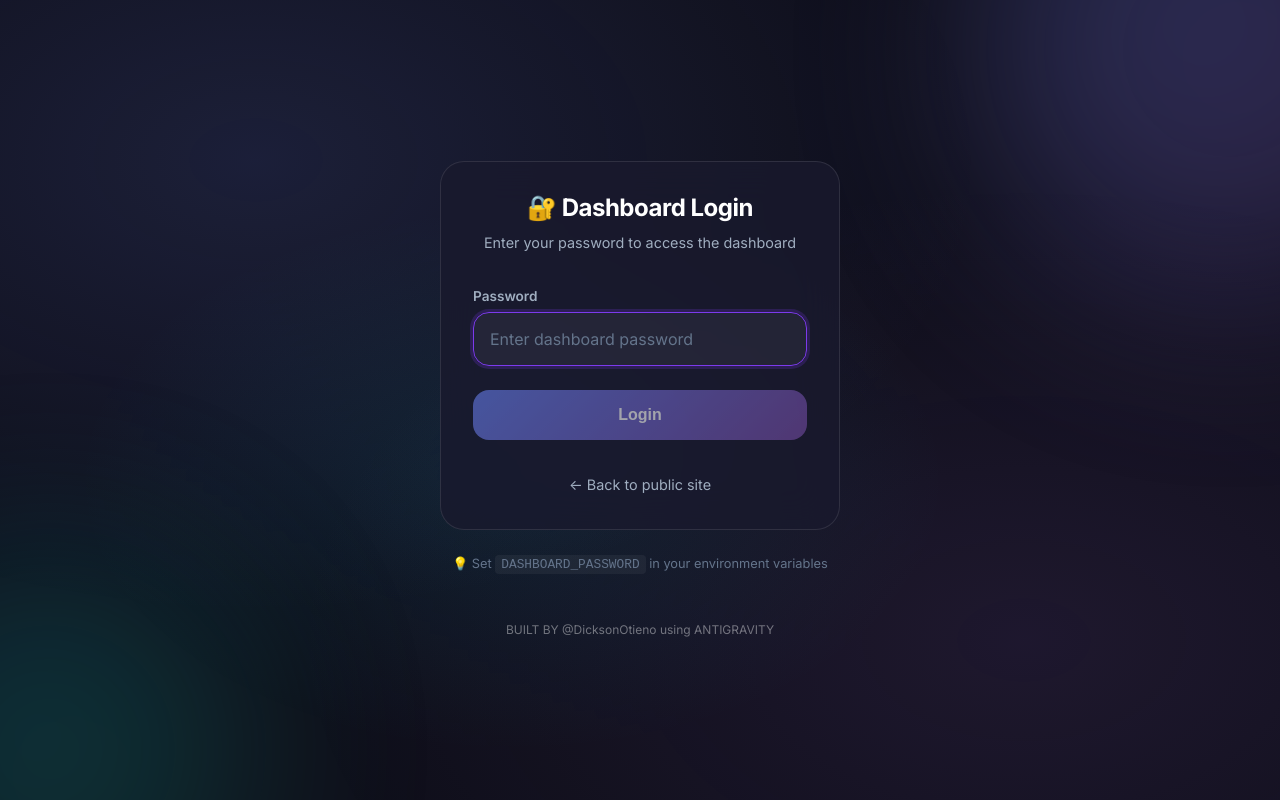
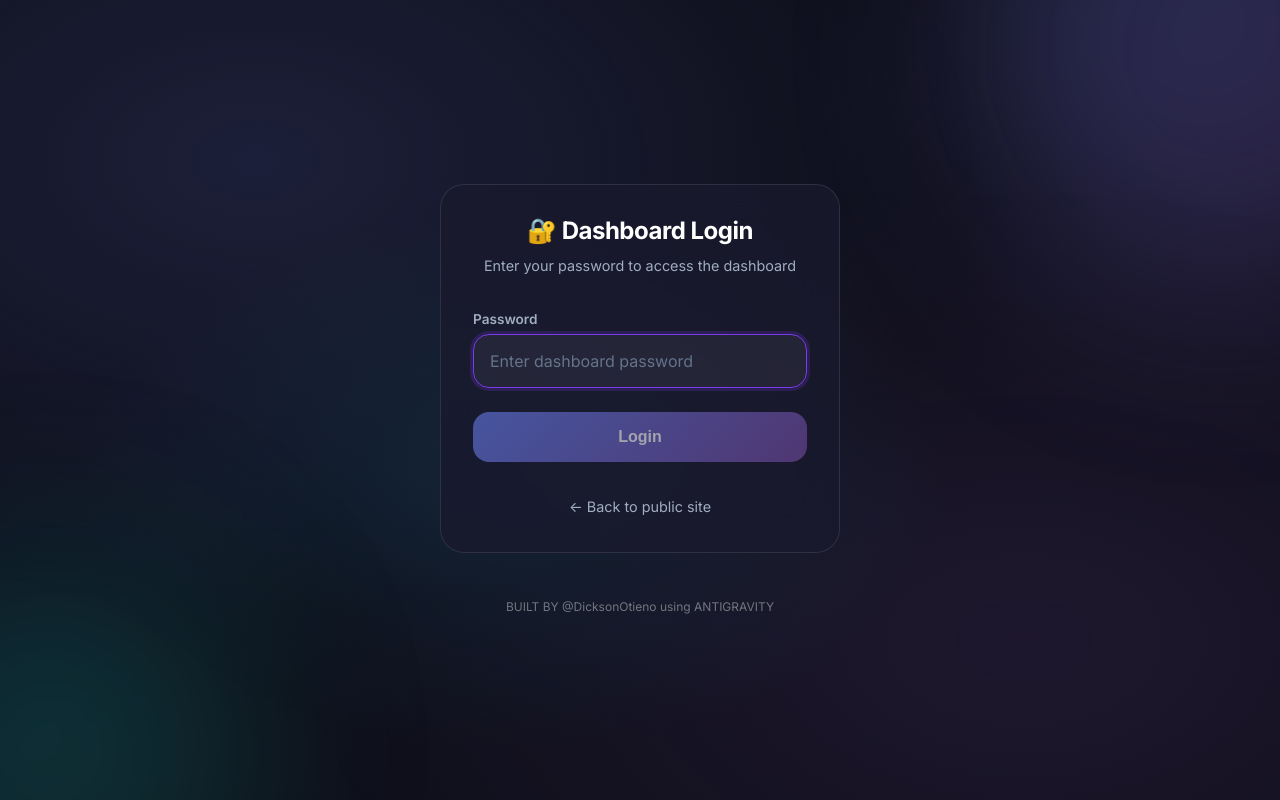
Before and after one commit to techishkenya/responsive-cv-resume, a Next.js app: page /login in a window 1280 px wide. Built offline with nearby package versions, Linux system fonts and the light colour scheme.

Commit message:
Security polish: Removed env var hint from login page

```diff
--- a/app/login/page.js
+++ b/app/login/page.js
@@ -102,9 +102,6 @@ export default function LoginPage() {
                     </div>
                 </div>
 
-                <p className={styles.hint}>
-                    💡 Set <code>DASHBOARD_PASSWORD</code> in your environment variables
-                </p>
                 <div style={{ marginTop: '20px', fontSize: '0.75rem', color: 'rgba(255,255,255,0.4)', textAlign: 'center' }}>
                     BUILT BY @DicksonOtieno using ANTIGRAVITY
                 </div>
```
